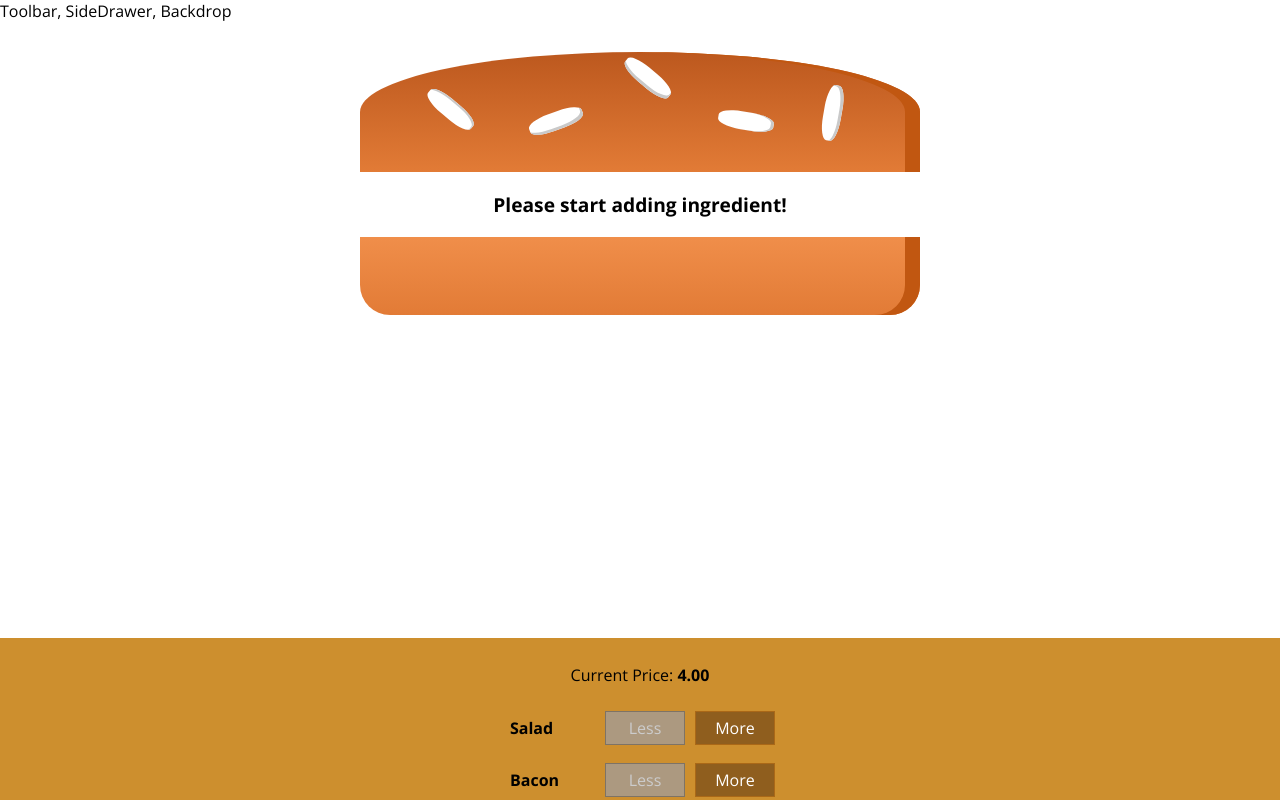
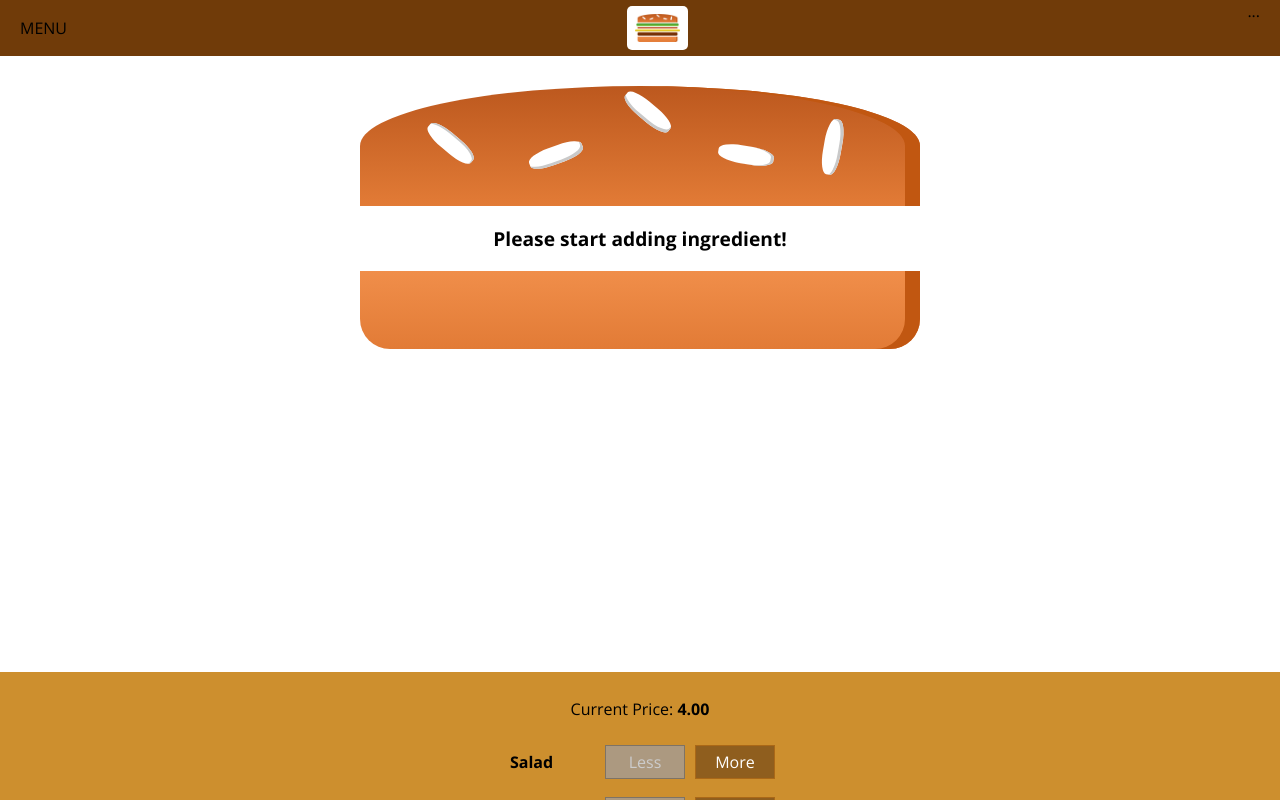
Before and after one commit to R2D34/burger-app, a React (Create React App) app in the folder burger-app/: page / in a window 1280 px wide. Shown: the top 800 px of the page. Built offline with nearby package versions, Linux system fonts and the light colour scheme.

Commit message:
Added toolbar and logo

```diff
--- a/burger-app/src/components/Layout/Layout.js
+++ b/burger-app/src/components/Layout/Layout.js
@@ -2,11 +2,11 @@
 
 import Aux from "../../hoc/Aux";
 import classes from "./Layout.module.css";
+import Toolbar from "../Navigation/Toolbar/Toolbar";
 
 const layout = (props) => (
   <Aux>
-    <div>Toolbar, SideDrawer, Backdrop</div>
-
+    <Toolbar />
     <main className={classes.Content}>{props.children}</main>
   </Aux>
 );
--- a/burger-app/src/components/Layout/Layout.module.css
+++ b/burger-app/src/components/Layout/Layout.module.css
@@ -1,3 +1,3 @@
 .Content {
-  margin-top: 16px;
+  margin-top: 72px;
 }
--- /dev/null
+++ b/burger-app/src/components/Logo/Logo.js
@@ -0,0 +1,12 @@
+import React from "react";
+
+import burgerLogo from "../../assets/images/burger-logo.png";
+import classes from "./Logo.module.css";
+
+const logo = (props) => (
+  <div className={classes.Logo}>
+    <img src={burgerLogo} alt="Burgerrros" />
+  </div>
+);
+
+export default logo;
--- /dev/null
+++ b/burger-app/src/components/Logo/Logo.module.css
@@ -0,0 +1,11 @@
+.Logo {
+  background-color: white;
+  padding: 8px;
+  height: 80%;
+  box-sizing: border-box;
+  border-radius: 5px;
+}
+
+.Logo img {
+  height: 100%;
+}
--- a/burger-app/src/components/Navigation/Toolbar/Toolbar.js
+++ b/burger-app/src/components/Navigation/Toolbar/Toolbar.js
@@ -1,11 +1,12 @@
 import React from "react";
 
 import classes from "./Toolbar.module.css";
+import Logo from "../../Logo/Logo";
 
 const toolbar = (props) => (
   <header className={classes.Toolbar}>
     <div>MENU</div>
-    <div>LOGO</div>
+    <Logo />
     <nav>...</nav>
   </header>
 );
```
Also changed, not shown: burger-app/src/assets/images/burger-logo.png (added).
